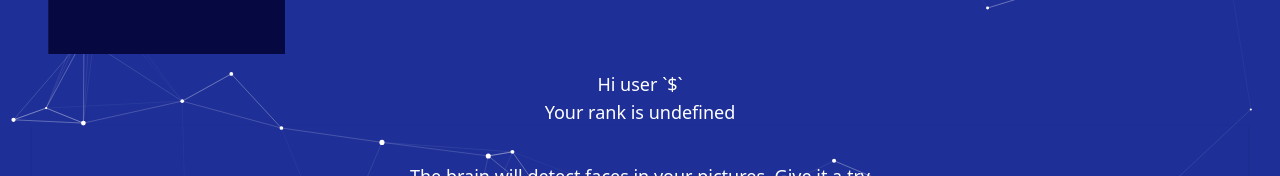
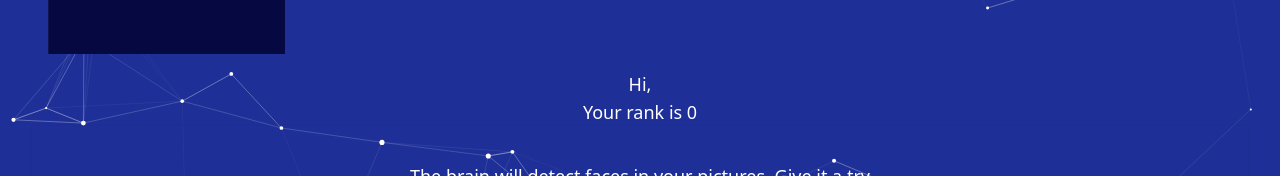
Before and after one commit to itIsMuse/face-recognition-app, a React (Vite) app: page /home in a window 1280 px wide. Shown: the part 239-415 px from the top of the page. Built offline with nearby package versions, Linux system fonts and the light colour scheme.

Commit message:
did this well , God be the glory , used a differrent way to get my whole thing done thanks be to God

```diff
--- a/src/App.jsx
+++ b/src/App.jsx
@@ -29,7 +29,7 @@ const navigate = useNavigate()
     })
 
     const loadUser = (data)=>{
-        userinfo: setUserinfo({
+        setUserinfo({
           "id": data.id,
           "name": data.name,
           "email": data.email,
@@ -37,8 +37,7 @@ const navigate = useNavigate()
           "entries": data.entries,
           "Date-joined": data.Date
          })
-    console.log(loadUser())
-
+console.log(userinfo)
     }
 
 
@@ -189,7 +188,7 @@ const handleRegister = ()=>{
             element={
               <div>
                 <Logo />
-                <Rank name = {loadUser.userinfo} entries = {loadUser.entries}/>
+                <Rank name = {userinfo.name} entries = {userinfo.entries}/>
                 <InputText onInputChange={onInputChange} onButtonSubmit={onButtonSubmit} />
                 <FaceRecognition boundingBox={boundingBox} imageBox={inputUrl} />
               </div>
@@ -203,5 +202,5 @@ const handleRegister = ()=>{
 export default App
 
 
-//youre tryuing to stop using 'success' for the check on the frontend and now start using the user object
+
 // you also want to integrate the whole
--- a/src/components/Rank.jsx
+++ b/src/components/Rank.jsx
@@ -1,12 +1,12 @@
 import React from 'react'
 
 const Rank = ({name, entries}) => {
-  console.log(name)
     const rank = `Your rank is ${entries}`
+    const username = `Hi, ${name}`
   return (
   <>
     <div className='text-lg center '>
-          <p>Hi user `${name}`</p>
+          <p>{username}</p>
     </div>
     <div className='text-lg center '>
           {rank}
```
